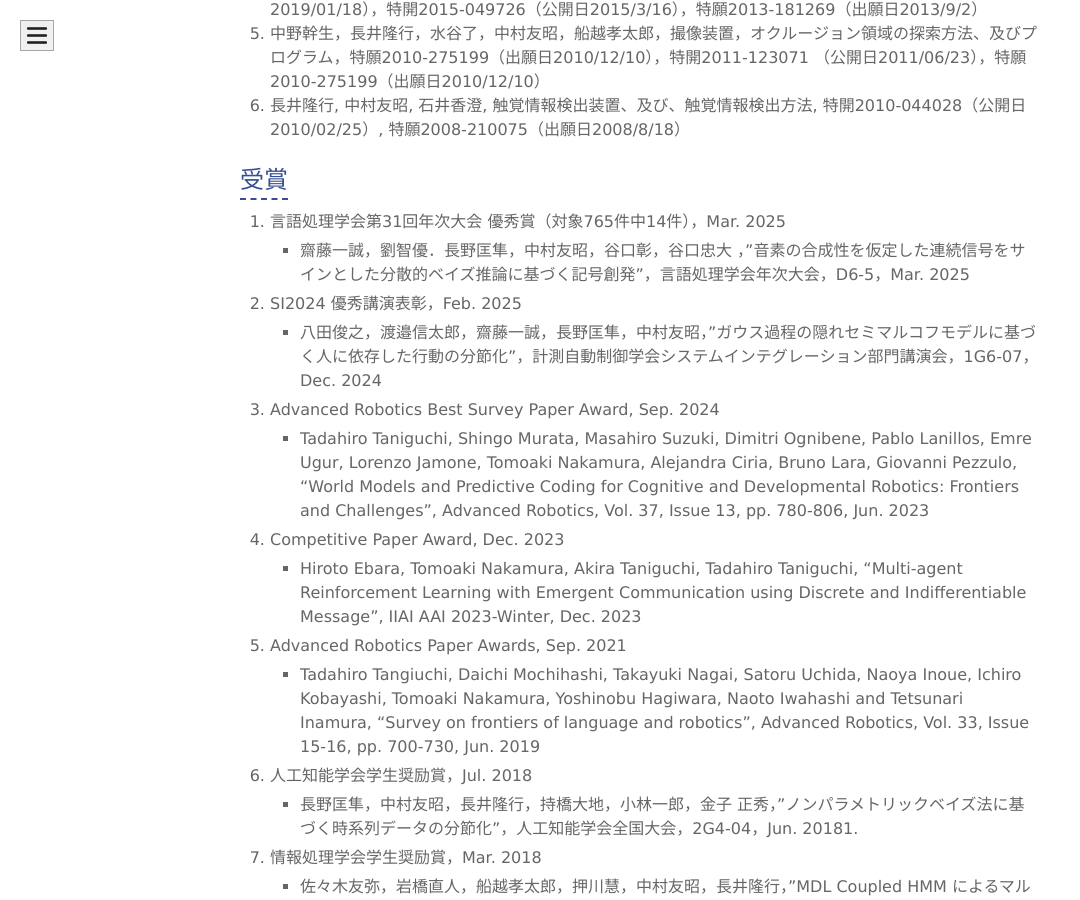
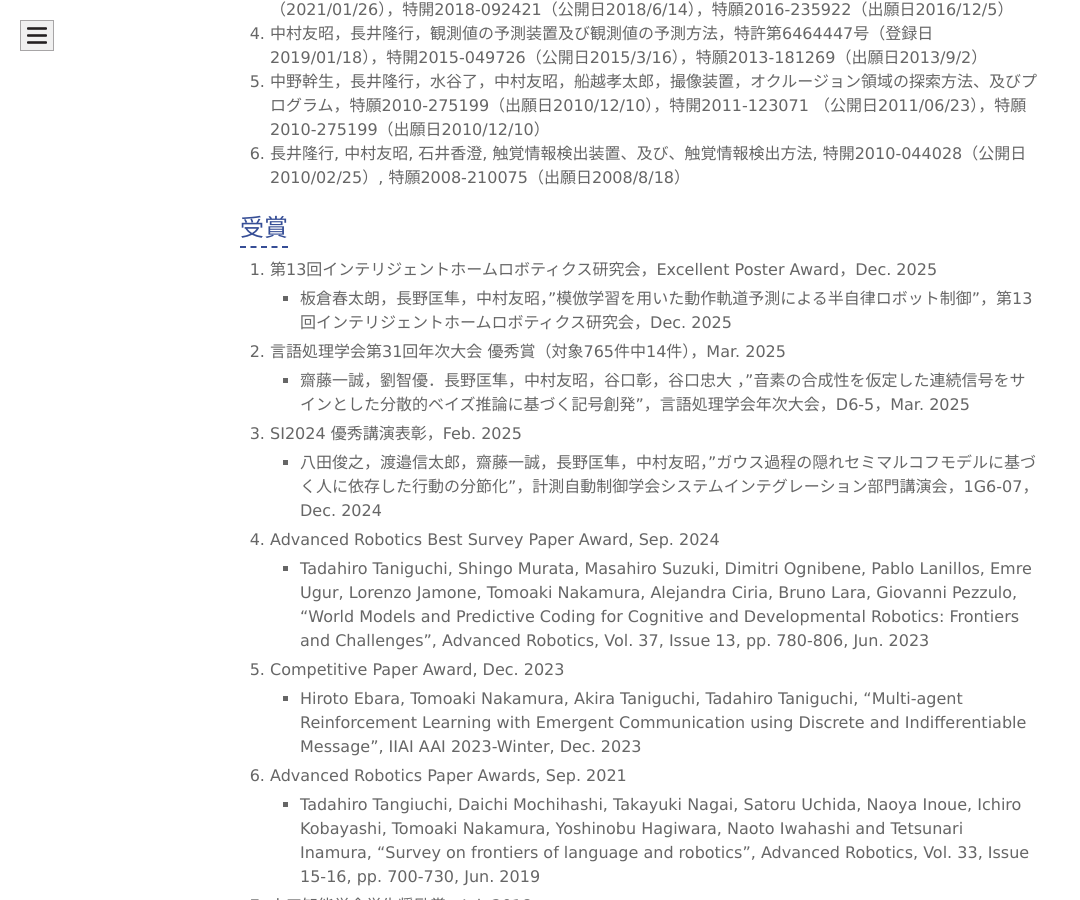
Before and after one commit to naka-lab/naka-lab.github.io, a Jekyll site: the page built from subpages/pub.md, in a window 1280 px wide and 900 px high, scrolled down 25690 px. Shown: the whole window, without its empty margins (0-1080 px from the left). Built offline with Jekyll 4.4.1, drawn with Linux system fonts in a browser that asks for light colours; some of the changed text lies outside the part shown.

Commit message:
Update publication and award sections in pub.md
Added new awards and conference papers to the publication list.

```diff
--- a/subpages/pub.md
+++ b/subpages/pub.md
@@ -166,6 +166,7 @@ Signal Processing, pp. 13-16, Feb. 2020
 
 
 ## 国内学会
+1. 板倉春太朗，長野匡隼，中村友昭，"模倣学習を用いた動作軌道予測による半自律ロボット制御"，第13回インテリジェントホームロボティクス研究会，Dec. 2025
 1. 饗塲壯，齋藤一誠，梶原賢，八田俊之，長野匡隼，中村友昭，"RFF-GP-HSMMを用いた作業行動の半教師あり分節化"，情報論的学習理論ワークショップ，1a-R-09，Nov. 2025
 1. 梶原賢，齋藤一誠，中村友昭，持橋大地，三村喬生，"乱択化フーリエ特徴を用いた教師なし分節化に基づく動作の定量的解析"，情報論的学習理論ワークショップ，1b-R-29，Nov. 2025
 1. 近藤空哉，齋藤一誠，長野匡隼，神谷聡，藤田渉，八田俊之，中村友昭，"行動と手順書の対応付けに基づく作業行動の教師なし分節化"，情報論的学習理論ワークショップ，2b-R-01，Nov. 2025
@@ -476,6 +477,8 @@ Signal Processing, pp. 13-16, Feb. 2020
 
 
 ## 受賞
+1. 第13回インテリジェントホームロボティクス研究会，Excellent Poster Award，Dec. 2025
+    - 板倉春太朗，長野匡隼，中村友昭，"模倣学習を用いた動作軌道予測による半自律ロボット制御"，第13回インテリジェントホームロボティクス研究会，Dec. 2025
 1. 言語処理学会第31回年次大会 優秀賞（対象765件中14件），Mar. 2025
     - 齋藤一誠，劉智優．長野匡隼，中村友昭，谷口彰，谷口忠大 ，"音素の合成性を仮定した連続信号をサインとした分散的ベイズ推論に基づく記号創発"，言語処理学会年次大会，D6-5，Mar. 2025
 1. SI2024 優秀講演表彰，Feb. 2025
```
